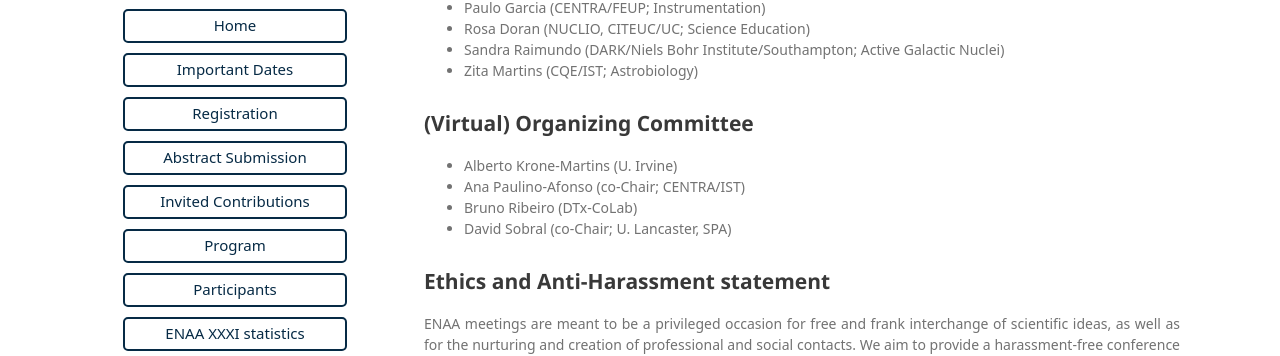
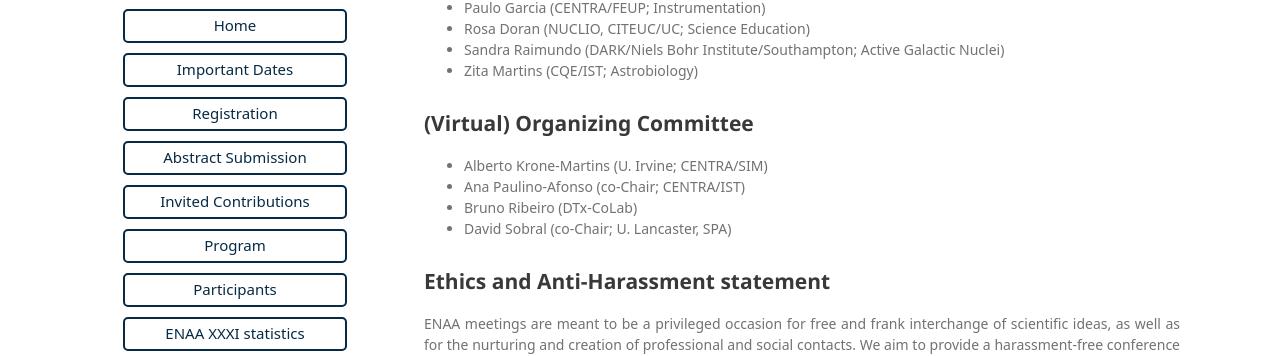
Before and after one commit to ENAAXXXI/ENAAXXXI.github.io, a Jekyll site: the page built from index.md, in a window 1280 px wide and 900 px high, scrolled down 1091 px. Shown: the part 275-631 px from the top of the window. Built offline with Jekyll 4.4.1, drawn with Linux system fonts in a browser that asks for light colours; some web fonts are replaced; our own code applies the rules of GitHub Pages for plain Markdown files.

Commit message:
updated index

```diff
--- a/index.md
+++ b/index.md
@@ -72,7 +72,7 @@ The fees will be used to create awards to be given to the best posters and talks
 <br>
 
 ## (Virtual) Organizing Committee
-- Alberto Krone-Martins (U. Irvine)
+- Alberto Krone-Martins (U. Irvine; CENTRA/SIM)
 - Ana Paulino-Afonso (co-Chair; CENTRA/IST)
 - Bruno Ribeiro (DTx-CoLab)
 - David Sobral (co-Chair; U. Lancaster, SPA)
```
